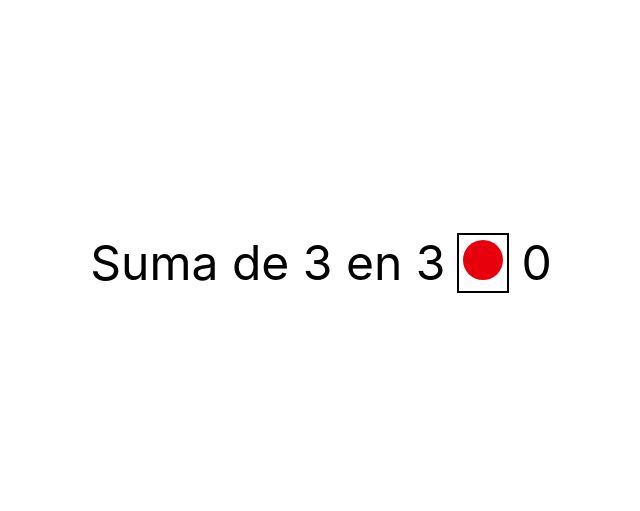
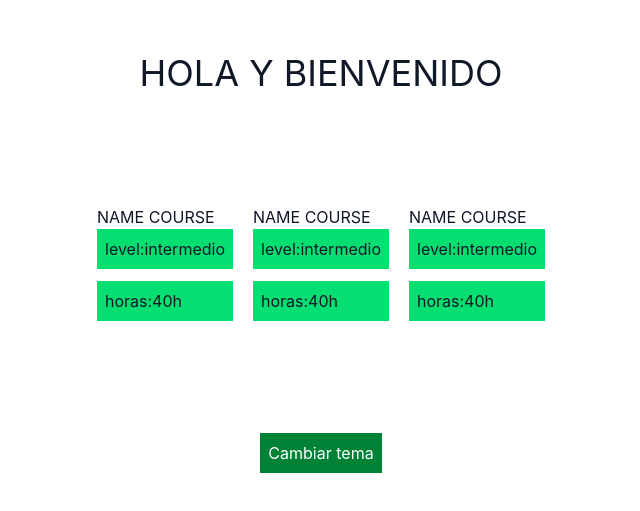
Before and after one commit to muniloper30/victor-lorencio-bootcamp-fullstack, a React (Vite) app in the folder 03-react/sheet03/: page / in a window 1280 px wide. Shown: the part 137-648 px from the top of the page, without its empty margins (319-959 px from the left). Built offline with nearby package versions, Linux system fonts and the light colour scheme.

Commit message:
feat(react): complete exercise 11 from sheet03 - theme black/white

```diff
--- a/03-react/sheet03/src/App.tsx
+++ b/03-react/sheet03/src/App.tsx
@@ -1,8 +1,8 @@
 
 // import { Exercise03 } from './exercise03/Exercise03'
 // import { Exercise05 } from "./exercise05/Exercise"
-import { Exercise08 } from "./exercise08/Exercise08"
-
+// import { Exercise08 } from "./exercise08/Exercise08"
+import { Exercise11 } from "./exercise11/Exercise11"
 
 function App() {
 
@@ -11,7 +11,8 @@ function App() {
     <>
      {/* <Exercise03></Exercise03>  */}
      {/* <Exercise05></Exercise05> */}
-     <Exercise08></Exercise08>
+     {/* <Exercise08></Exercise08> */}
+     <Exercise11></Exercise11>
     </>
   )
 }
--- /dev/null
+++ b/03-react/sheet03/src/exercise11/Exercise11.tsx
@@ -0,0 +1,42 @@
+import { useState } from "react"
+
+export const Exercise11 = () => {
+
+    const [dark ,setDark] = useState(false)
+
+    const cambiarTema = () => {
+        setDark(!dark)
+    }
+
+    return (
+        <div className={`flex flex-col items-center justify-center min-h-screen gap-28 ${dark ? "bg-gray-900 text-white" : "bg-white text-gray-900"} `}>
+            <h1 className="text-4xl">HOLA Y BIENVENIDO</h1>
+            <div className="grid grid-cols-3 gap-5">
+                <article>
+                    <p>NAME COURSE</p>
+                    <div className="flex gap-3 flex-col">
+                        <span className="p-2 bg-green-400">level:intermedio</span>
+                        <span className="p-2 bg-green-400">horas:40h</span>
+                    </div>
+                </article>
+                 <article>
+                    <p>NAME COURSE</p>
+                    <div className="flex gap-3 flex-col">
+                        <span className="p-2 bg-green-400">level:intermedio</span>
+                        <span className="p-2 bg-green-400">horas:40h</span>
+                    </div>
+                </article>
+                 <article>
+                    <p>NAME COURSE</p>
+                    <div className="flex gap-3 flex-col">
+                        <span className="p-2 bg-green-400">level:intermedio</span>
+                        <span className="p-2 bg-green-400">horas:40h</span>
+                    </div>
+                </article>
+
+
+            </div>
+            <button onClick={cambiarTema} className="bg-green-700 text-white p-2 cursor-pointer hover:scale-110 transition transform ">Cambiar tema</button>
+        </div>
+    )
+}
```
